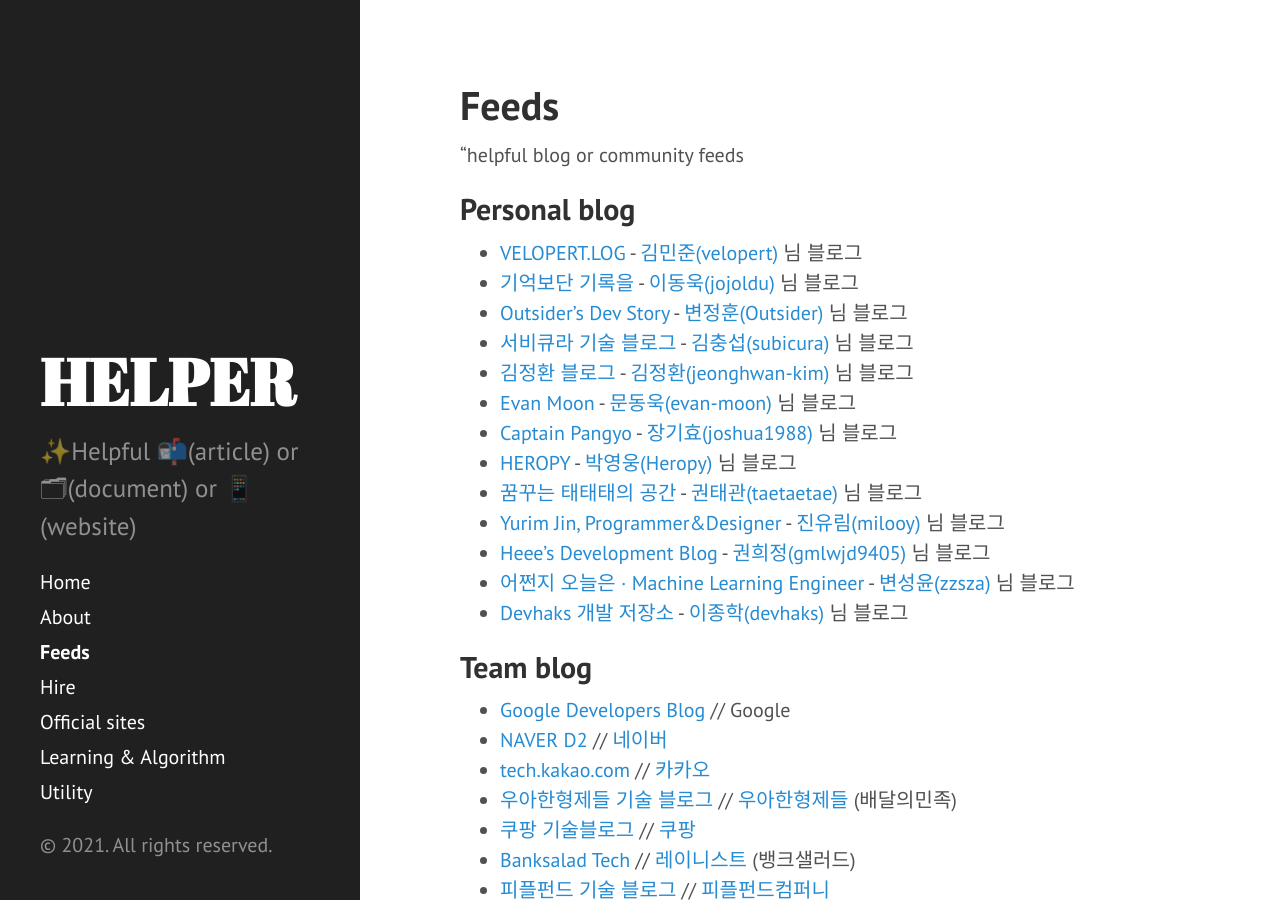
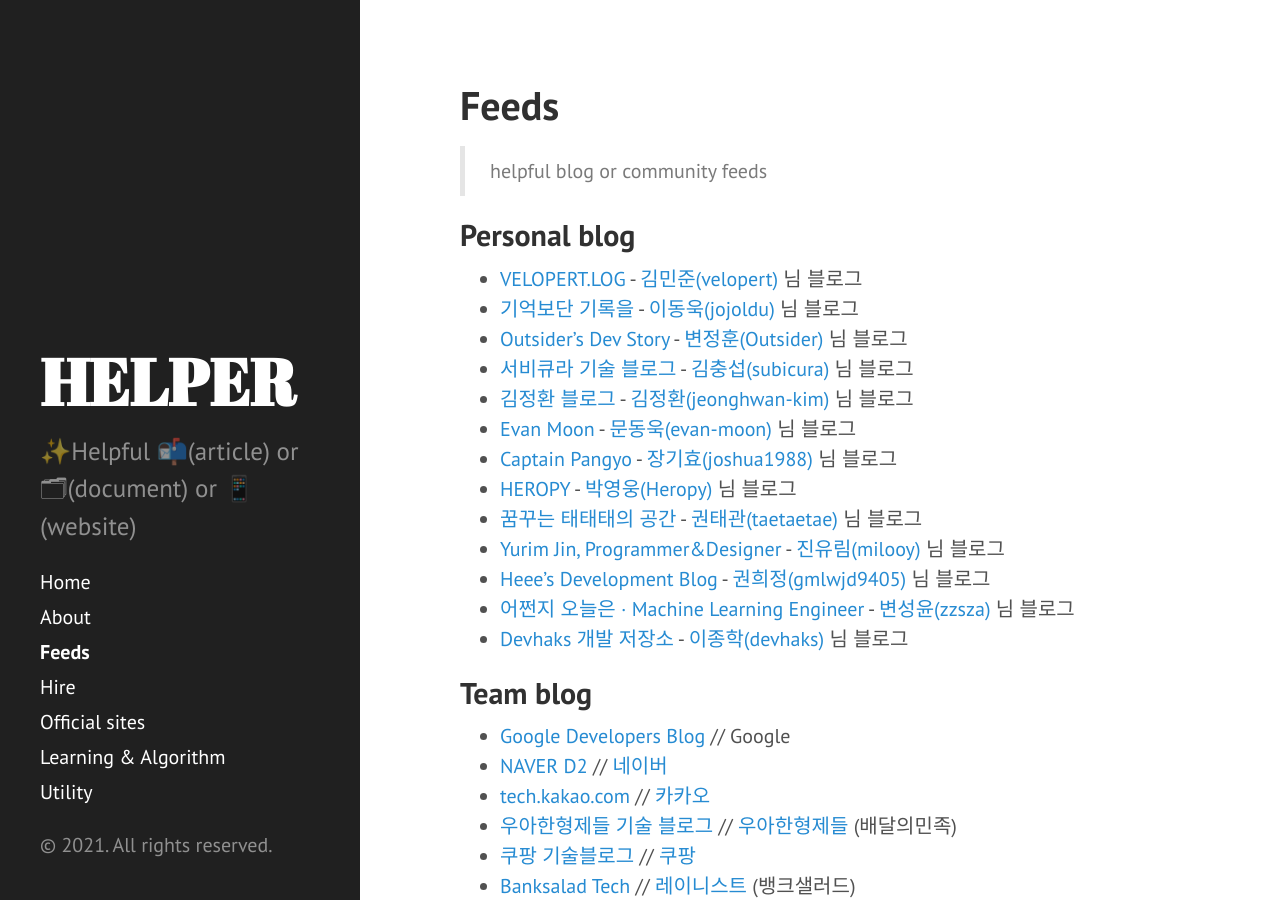
Before and after one commit to bin-e/helper, a Jekyll site: the page built from feeds.md, in a window 1280 px wide and 900 px high. Built offline with Jekyll 4.4.1, drawn with Linux system fonts in a browser that asks for light colours; Markdown is read by kramdown in place of the engine named in the settings.

Commit message:
Edit typo

```diff
--- a/feeds.md
+++ b/feeds.md
@@ -3,7 +3,7 @@ layout: page
 title: Feeds
 ---
 
-"helpful blog or community feeds
+> helpful blog or community feeds
 
 ## Personal blog
 - [VELOPERT.LOG](https://velopert.com/about) - [김민준(velopert)][김민준(velopert)] 님 블로그
```
